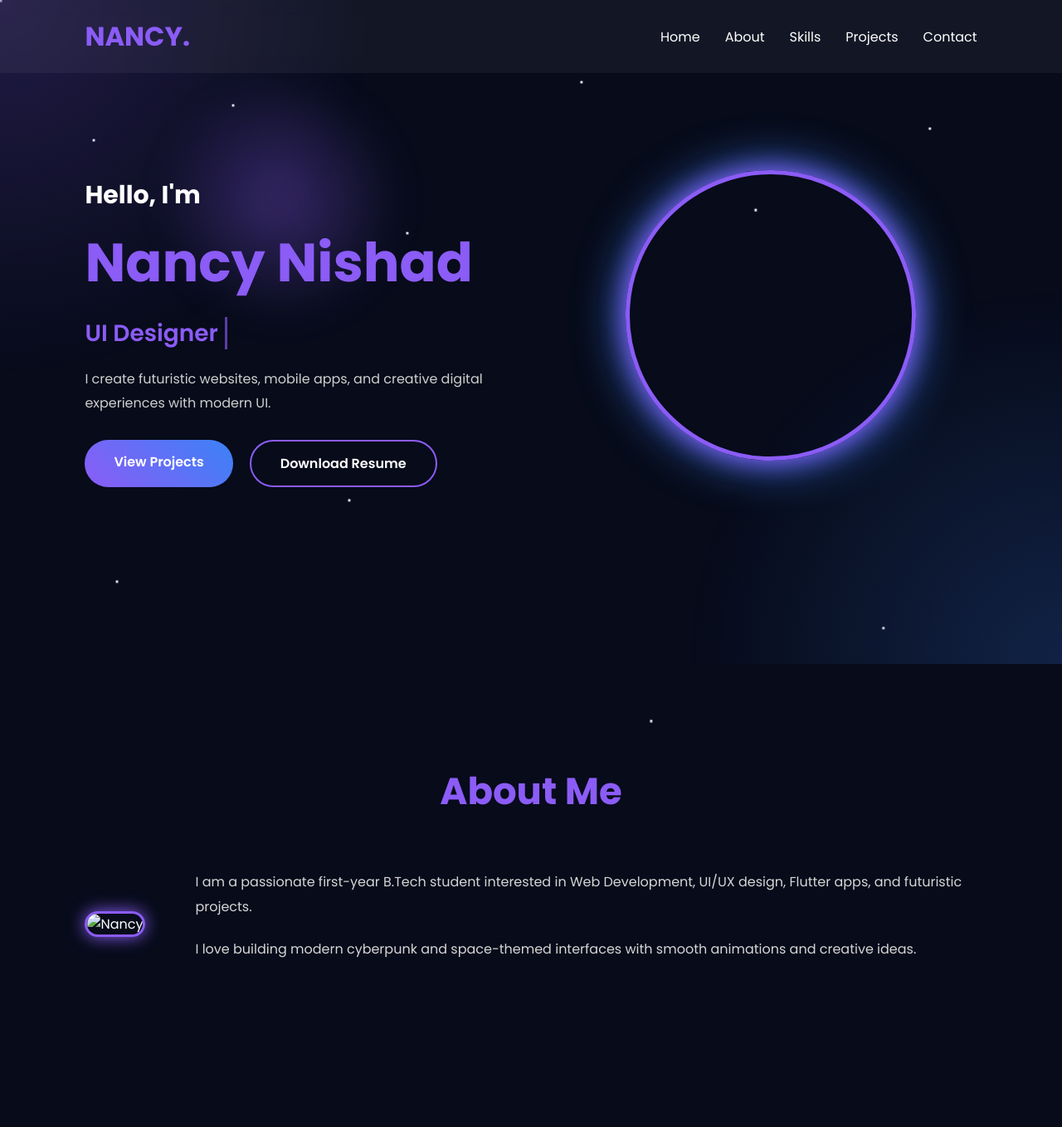
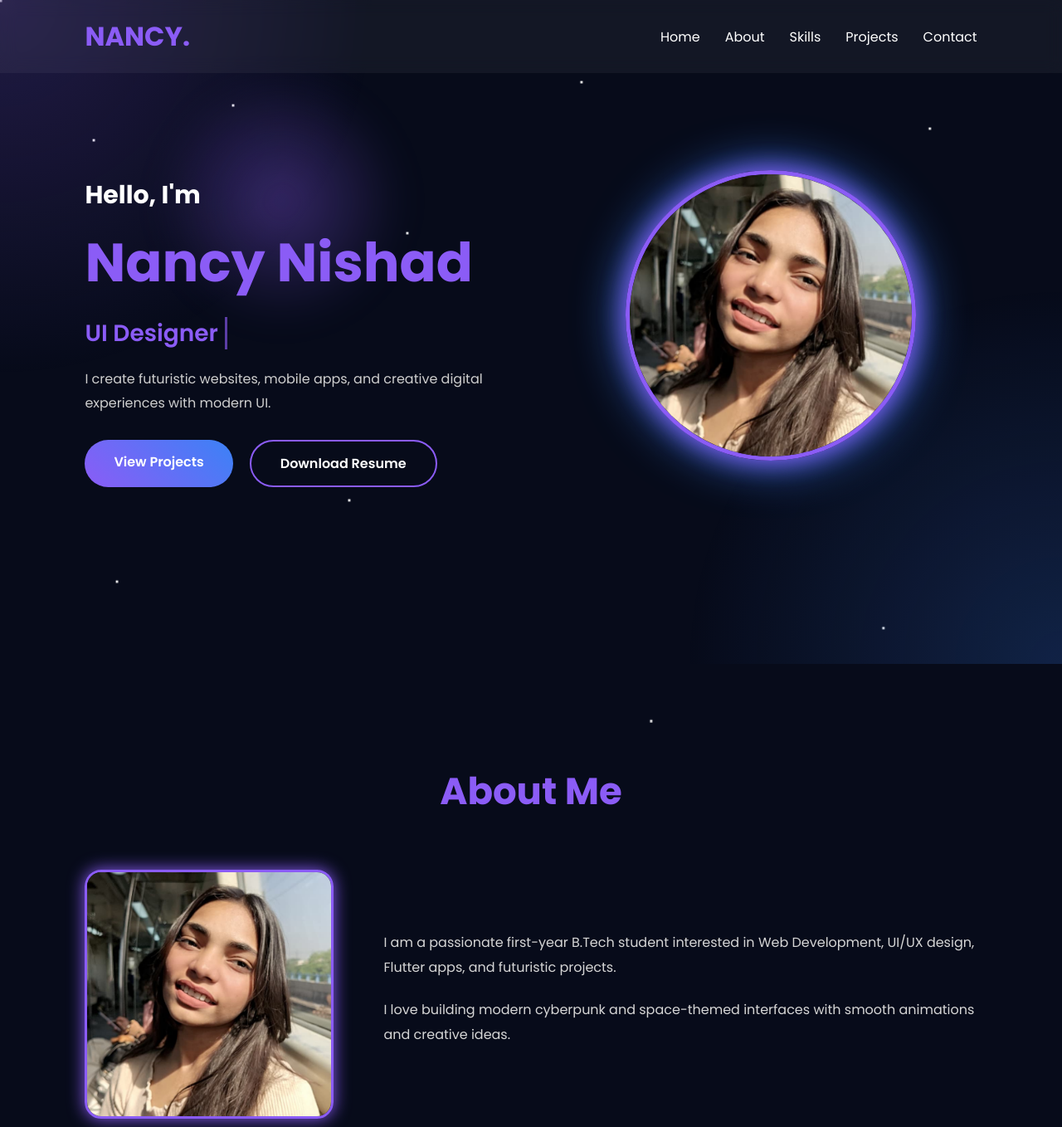
Before and after one commit to nancy955987-wq/CODSOFT, a plain HTML site: page index.html in a window 1280 px wide. Shown: the top 1358 px of the page at 83% size. Drawn offline with Linux system fonts and the light colour scheme.

Commit message:
Update index.html

```diff
--- a/index.html
+++ b/index.html
@@ -60,7 +60,7 @@
         </div>
 
         <div class="hero-image">
-            <img src="images/nancy.jpg" alt="Nancy">
+            <img src="nancy.jpg" alt="Nancy">
         </div>
 
     </section>
@@ -73,7 +73,7 @@
         <div class="about-container">
 
             <div class="about-image">
-                <img src="images/nancy.jpg" alt="Nancy">
+            <img src="nancy.jpg" alt="Nancy">
             </div>
 
             <div class="about-text">
```
